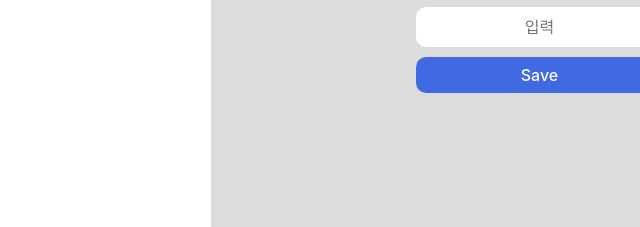
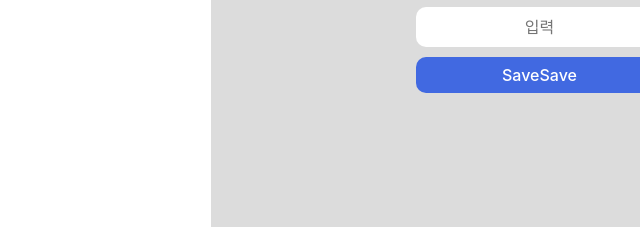
Before and after one commit to frankkim92/spartatest23, a plain HTML site: page index.html in a window 1280 px wide. Shown: the part 473-700 px from the top of the page, 640-1280 px from the left. Drawn offline with Linux system fonts and the light colour scheme.

```diff
--- a/index.html
+++ b/index.html
@@ -36,7 +36,7 @@
     <button id="destroy-btn">Destroy</button>
     <button id="eraser-btn">Eraser</button>
     <input type="text" placeholder="입력" id="text">
-    <button id="save">Save</button>
+    <button id="save">SaveSave</button>
  </div>
     <script src="app.js"></script>
 </body>
```
